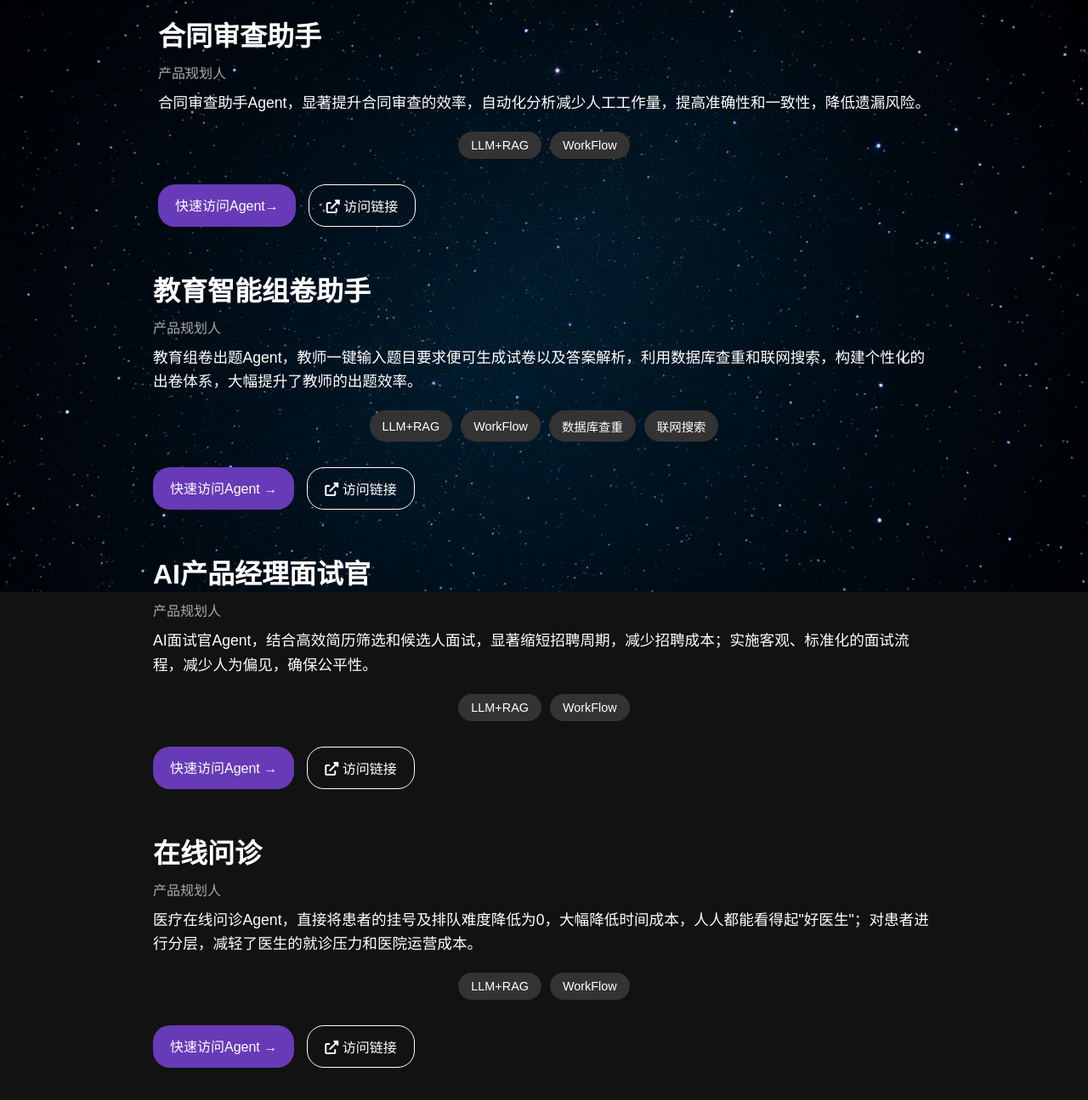
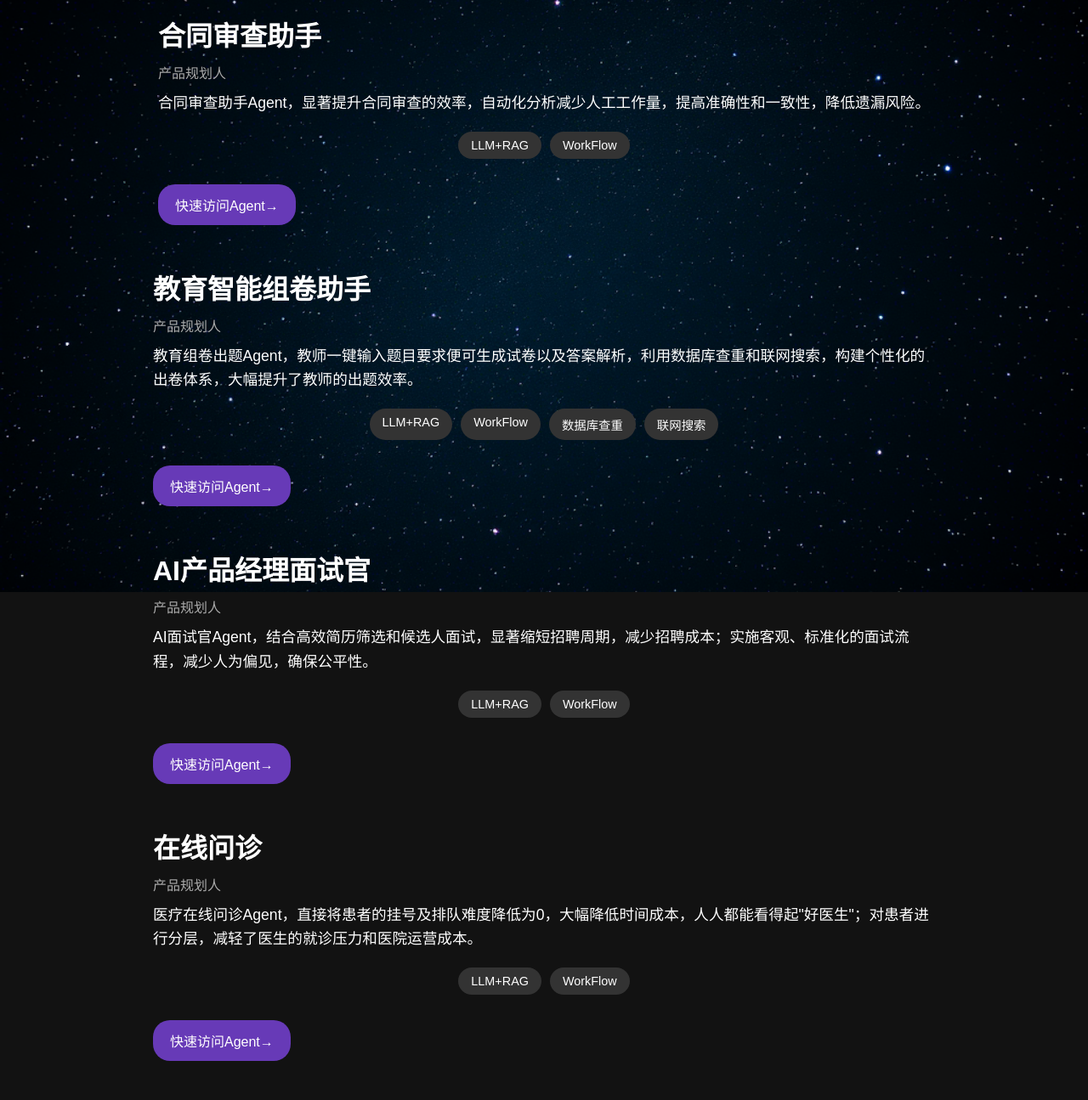
Before and after one commit to liujunpeng930506/liujunpeng930506.github.io, a plain HTML site: page projects.html in a window 1280 px wide. Shown: the part 103-1398 px from the top of the page at 85% size. Drawn offline with Linux system fonts and the light colour scheme.

Commit message:
Update website with new design
Update website with new design

```diff
--- a/projects.html
+++ b/projects.html
@@ -30,14 +30,13 @@
 
             <!-- 标签 -->
             <div class="tags">
-                <button class="tag">LLM+RAG</button>
-                <button class="tag">WorkFlow</button>
+                <span class="tag">LLM+RAG</span>
+                <span class="tag">WorkFlow</span>
             </div>
 
             <!-- 按钮 -->
             <div class="buttons">
-                <a href="#" class="btn-primary">快速访问Agent→</a>
-                <a href="https://www.coze.cn/s/_ahTHLLWeUQ/" class="btn-secondary" target="_blank"><i class="fas fa-external-link-alt"></i> 访问链接</a>
+                <a href="https://www.coze.cn/s/_ahTHLLWeUQ/" class="btn-primary" target="_blank">快速访问Agent→</a>
             </div>
         </div>
 
@@ -51,16 +50,15 @@
 
             <!-- 标签 -->
             <div class="tags">
-                <button class="tag">LLM+RAG</button>
-                <button class="tag">WorkFlow</button>
-                <button class="tag">数据库查重</button>
-                <button class="tag">联网搜索</button>
+                <span class="tag">LLM+RAG</span>
+                <span class="tag">WorkFlow</span>
+                <span class="tag">数据库查重</span>
+                <span class="tag">联网搜索</span>
             </div>
 
             <!-- 按钮 -->
             <div class="buttons">
-                <a href="#" class="btn-primary">快速访问Agent →</a>
-                <a href="https://www.coze.cn/s/gp7ZEurnux4/" class="btn-secondary" target="_blank"><i class="fas fa-external-link-alt"></i> 访问链接</a>
+                <a href="https://www.coze.cn/s/gp7ZEurnux4/" class="btn-primary" target="_blank">快速访问Agent→</a>
             </div>
         </div>
 
@@ -74,14 +72,13 @@
 
             <!-- 标签 -->
             <div class="tags">
-                <button class="tag">LLM+RAG</button>
-                <button class="tag">WorkFlow</button>
+                <span class="tag">LLM+RAG</span>
+                <span class="tag">WorkFlow</span>
             </div>
 
             <!-- 按钮 -->
             <div class="buttons">
-                <a href="#" class="btn-primary">快速访问Agent →</a>
-                <a href="https://www.coze.cn/s/6bygjDlIch8/" class="btn-secondary" target="_blank"><i class="fas fa-external-link-alt"></i> 访问链接</a>
+                <a href="https://www.coze.cn/s/6bygjDlIch8/" class="btn-primary" target="_blank">快速访问Agent→</a>
             </div>
         </div>
 
@@ -95,14 +92,13 @@
 
             <!-- 标签 -->
             <div class="tags">
-                <button class="tag">LLM+RAG</button>
-                <button class="tag">WorkFlow</button>
+                <span class="tag">LLM+RAG</span>
+                <span class="tag">WorkFlow</span>
             </div>
 
             <!-- 按钮 -->
             <div class="buttons">
-                <a href="#" class="btn-primary">快速访问Agent →</a>
-                <a href="https://www.coze.cn/s/kt67sWvcb04/" class="btn-secondary" target="_blank"><i class="fas fa-external-link-alt"></i> 访问链接</a>
+                <a href="https://www.coze.cn/s/kt67sWvcb04/" class="btn-primary" target="_blank">快速访问Agent→</a>
             </div>
         </div>
     </div>
--- a/styles.css
+++ b/styles.css
@@ -20,6 +20,7 @@ body {
     height: 100%;
     background-image: url('star-light.png'); /* 替换为你喜欢的星空背景图片 */
     background-size: cover;
+    background-position: center;
     z-index: -1;
 }
 
@@ -64,6 +65,7 @@ h1 {
     justify-content: center;
     gap: 10px;
     margin-bottom: 30px;
+    flex-wrap: wrap; /* 允许标签换行 */
 }
 
 .tag {
@@ -73,12 +75,7 @@ h1 {
     padding: 8px 15px;
     border-radius: 20px;
     font-size: 0.9rem;
-    cursor: pointer;
-    transition: background-color 0.3s ease;
-}
-
-.tag:hover {
-    background-color: #555;
+    /* 移除了 cursor: pointer 和 transition */
 }
 
 .buttons {
@@ -204,3 +201,11 @@ h1 {
 .projects-container .btn-secondary {
     white-space: nowrap;
 }
+
+/* 主页标签样式调整 */
+.container:not(.projects-container) .tags {
+    display: flex;
+    justify-content: center;
+    gap: 10px;
+    margin-bottom: 30px;
+}
```
Also changed, not shown: index.html (+4 -5 lines).
